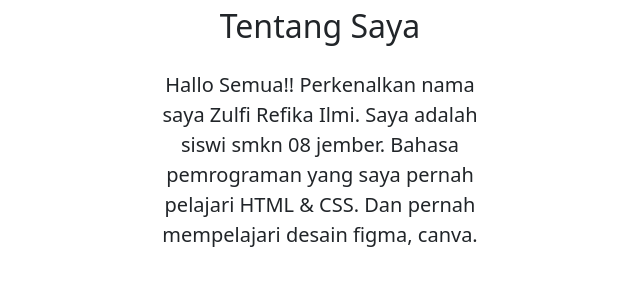
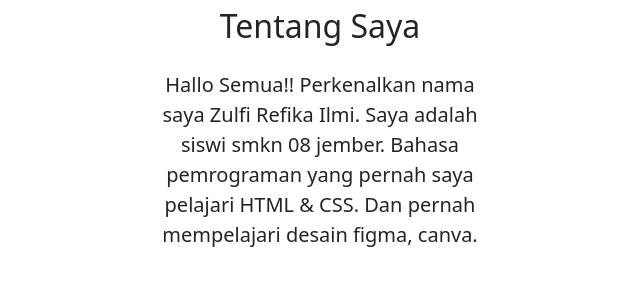
Before and after one commit to zulfikare/portofolio, a plain HTML site: page index.html in a window 1280 px wide. Shown: the part 727-1027 px from the top of the page, 320-960 px from the left. Drawn offline with nearby package versions, Linux system fonts and the light colour scheme.

Commit message:
Update index.html

```diff
--- a/index.html
+++ b/index.html
@@ -66,7 +66,7 @@
             <div class="row justify-content-center fs-5 text-center">
                 <div class="col-md-4">
                 <p>Hallo Semua!! Perkenalkan nama saya Zulfi Refika Ilmi. Saya adalah siswi smkn 08 jember. Bahasa pemrograman yang
-                   saya pernah pelajari HTML & CSS. Dan pernah mempelajari desain figma, canva.</p>
+                   pernah saya pelajari HTML & CSS. Dan pernah mempelajari desain figma, canva.</p>
             </div>
             </div>
         </div>
```
